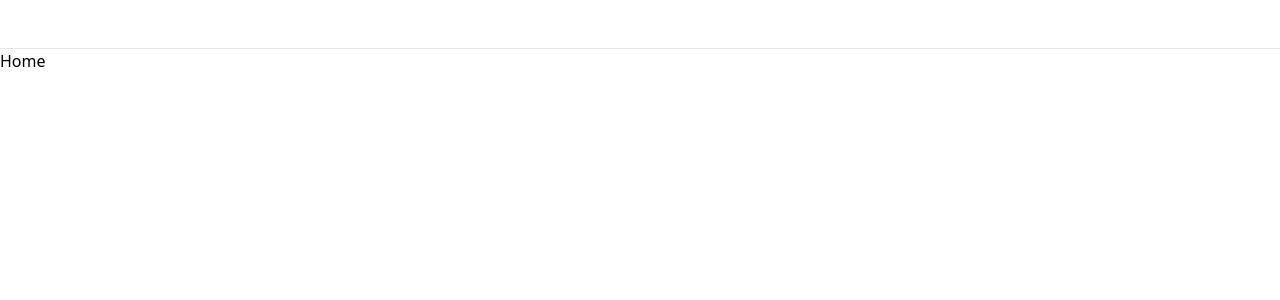
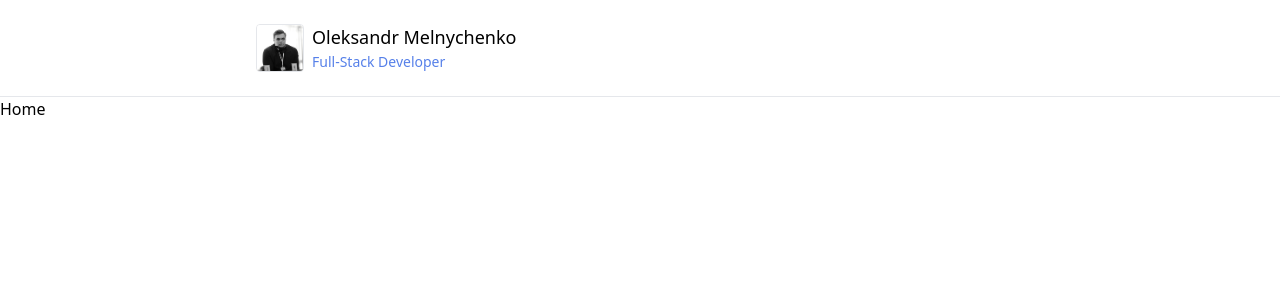
Before and after one commit to melyasanya/Portfolio, a React (Vite) app: page / in a window 1280 px wide. Shown: the top 300 px of the page. Built offline with nearby package versions, Linux system fonts and the light colour scheme.

Commit message:
added introduction component

```diff
--- a/src/components/BurgerMenu/BurgerMenu.tsx
+++ b/src/components/BurgerMenu/BurgerMenu.tsx
@@ -56,7 +56,7 @@ export const BurgerMenu = () => {
                 ease: [0.22, 1, 0.36, 1],
               },
             }}
-            className="bg-white absolute left-0 top-[63px] w-full h-[420px] origin-top border-b-[10px] border-black"
+            className="bg-white absolute left-0 top-[97px] w-full h-[420px] origin-top border-b-[10px] border-black"
           >
             <Navigation />
           </motion.div>
--- a/src/components/Introduction/Introduction.tsx
+++ b/src/components/Introduction/Introduction.tsx
@@ -1,3 +1,15 @@
 export const Introduction = () => {
-  return <div></div>;
+  return (
+    <div className="flex gap-[8px]">
+      <img
+        src="/src/assets/images/avatar.JPG"
+        alt=""
+        className="w-[48px] h-[48px] rounded border"
+      />
+      <div>
+        <p className="text-[18px] font-medium ">Oleksandr Melnychenko</p>
+        <p className="text-accent text-[14px]">Full-Stack Developer</p>
+      </div>
+    </div>
+  );
 };
--- a/src/components/Layout/Layout.tsx
+++ b/src/components/Layout/Layout.tsx
@@ -10,7 +10,7 @@ export const Layout = () => {
   return (
     <>
       <header className="border-b">
-        <div className="container flex justify-between py-[24px]">
+        <div className="container flex justify-between items-center py-[24px]">
           <Introduction />
           {isMobile && <BurgerMenu />}
         </div>
--- a/tailwind.config.js
+++ b/tailwind.config.js
@@ -13,12 +13,12 @@ export default {
     extend: {
       container: {
         center: true,
-        padding: {
-          DEFAULT: "1.25rem",
-          sm: "1.25rem",
-          md: "2.5rem",
-          xl: "5rem",
-        },
+        // padding: {
+        //   DEFAULT: "1.25rem",
+        //   sm: "1.25rem",
+        //   md: "2.5rem",
+        //   xl: "5rem",
+        // },
       },
       colors: {
         accent: "#5680E9",
```
Also changed, not shown: src/assets/images/avatar.jpg (added).
